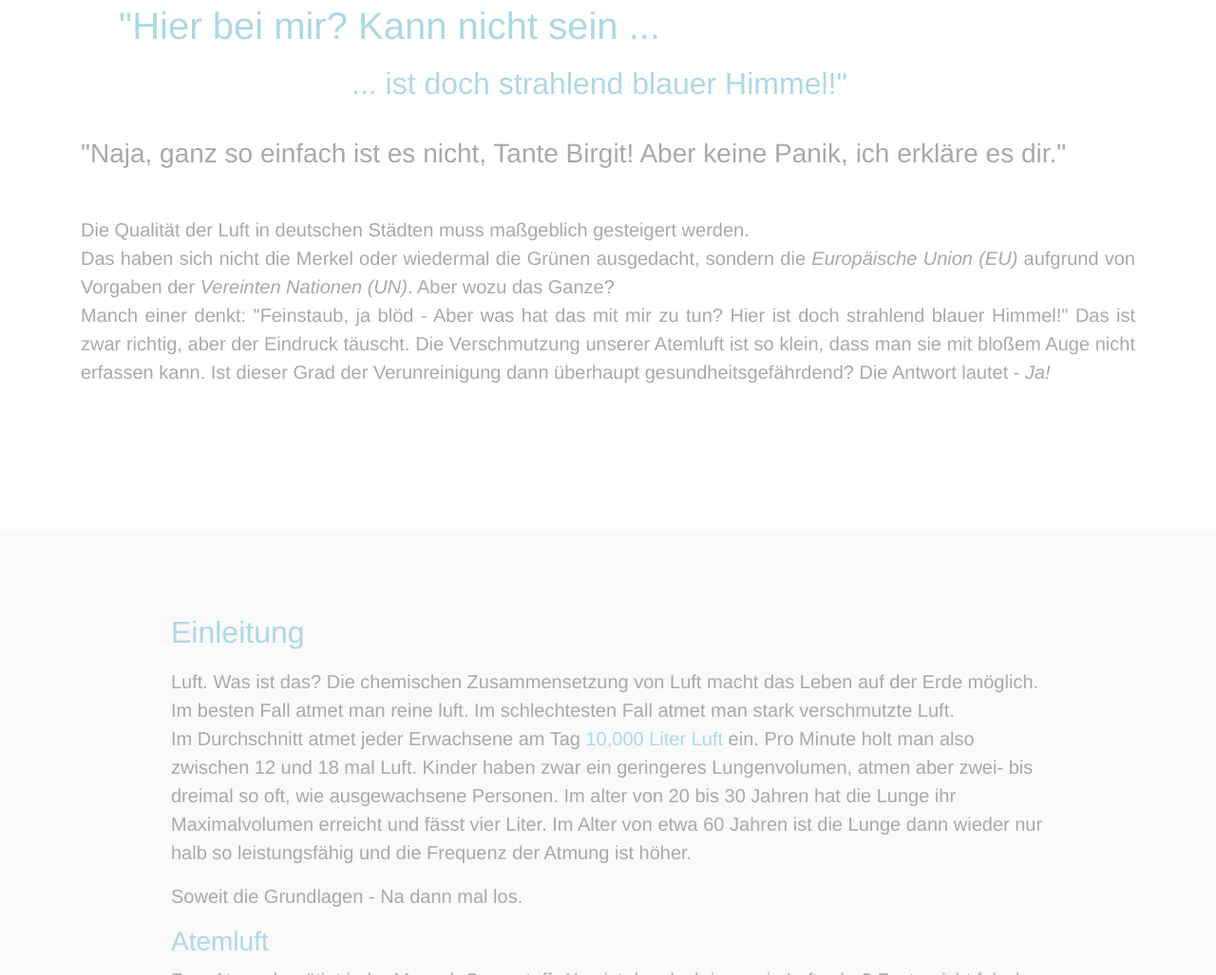
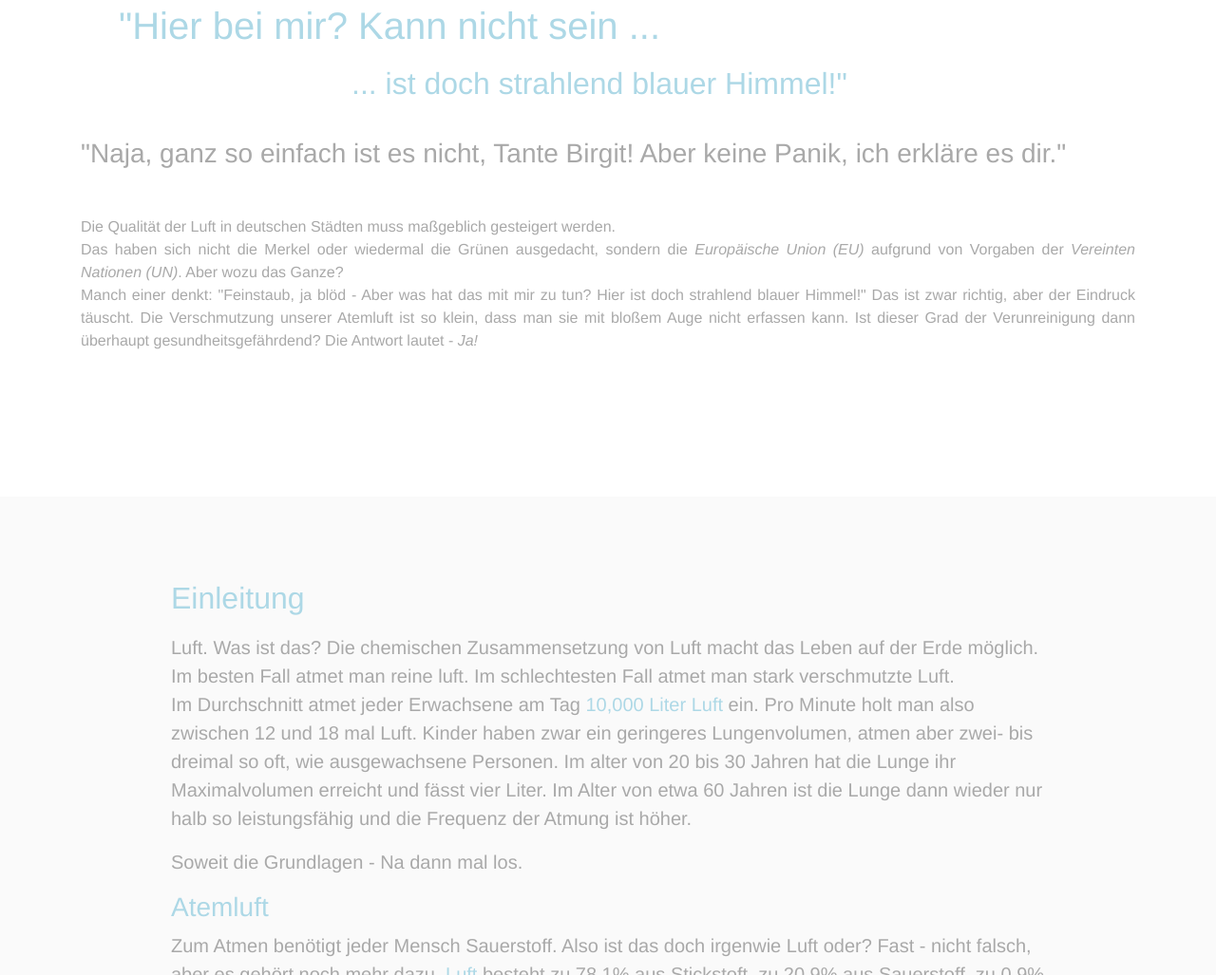
Before and after one commit to HaroldLynch/birgitonair, a plain HTML site: page index.html in a window 1280 px wide. Shown: the part 925-1952 px from the top of the page at 95% size. Drawn offline with nearby package versions, Linux system fonts and the light colour scheme.

Commit message:
fixed font size

```diff
--- a/assets/css/design.css
+++ b/assets/css/design.css
@@ -116,8 +116,6 @@ header.intro-section {
 		}
 
 		#vorwort p {
-			font-size: 20px;
-			line-height: 30px;
 			color: darkgrey;
 			padding: 0px 0px 40px 0px;
 			text-align: justify;
```
